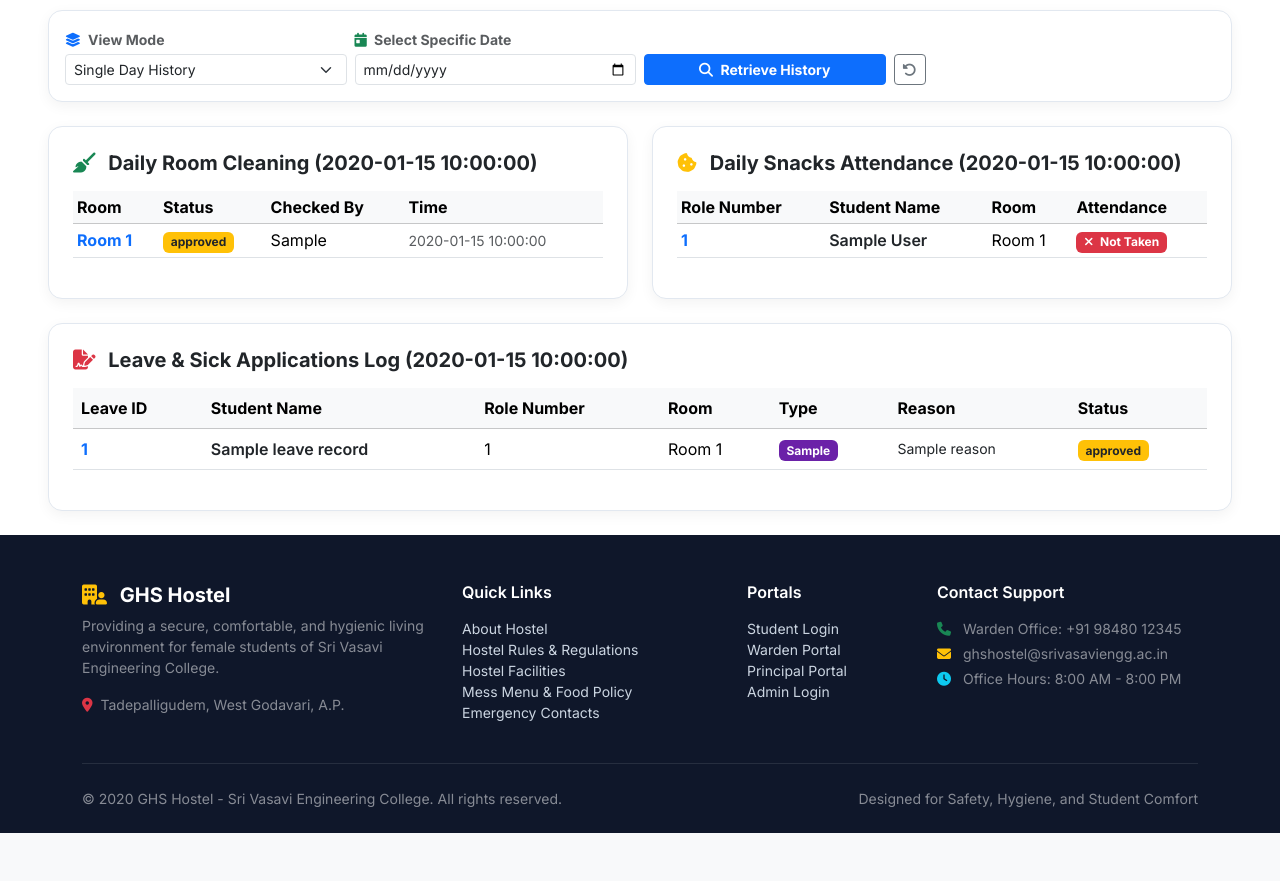
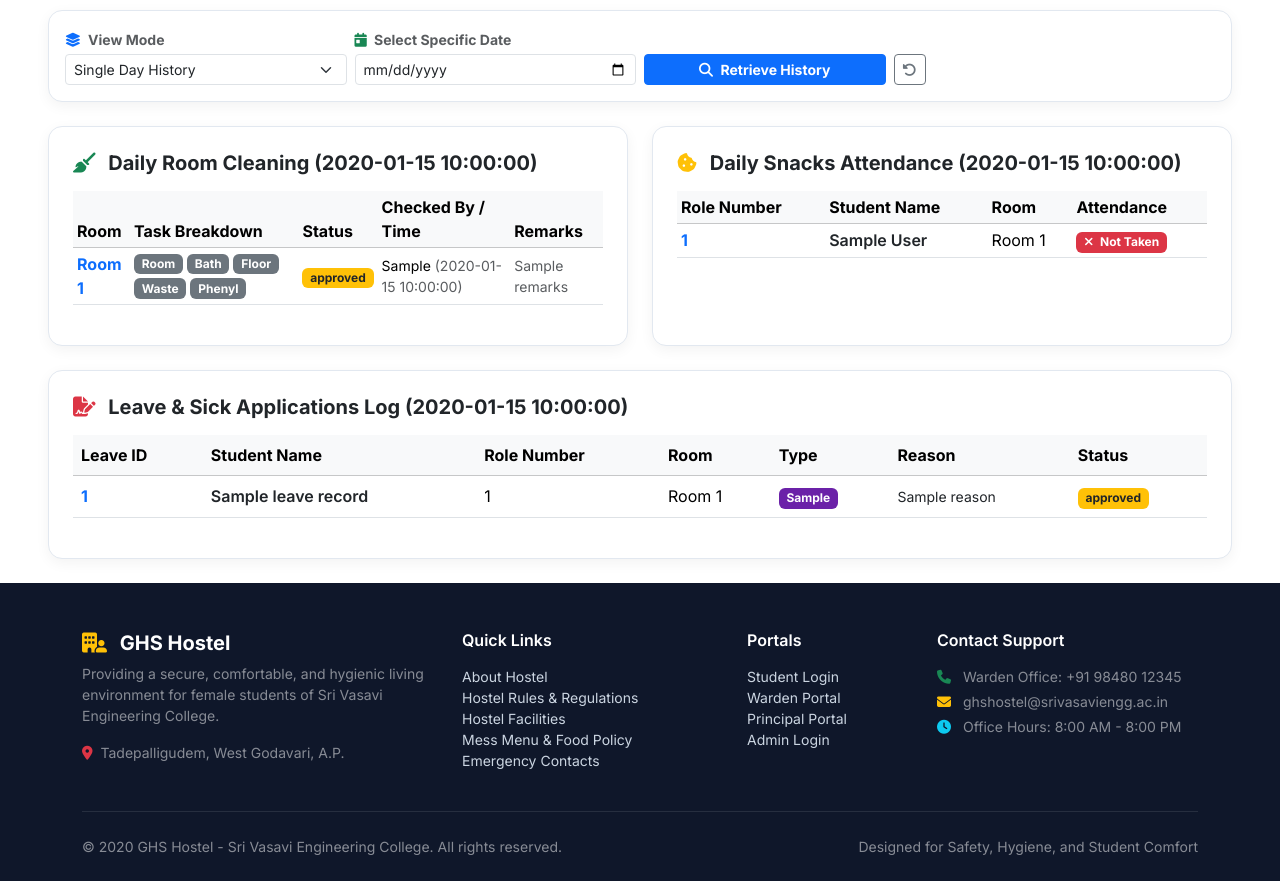
Before and after one commit to SnehaHarshitha/Vasavi-GHS-Hostel, a Python web app: template app/templates/admin/history_reports.html in a window 1280 px wide. Shown: the part 233-1114 px from the top of the page. Before the commit the page ends 1066 px from the top, so only its background shows below. Run offline with Jinja, Linux system fonts and the light colour scheme; the template is opened without the code that fills it: most values are stand-ins (such as "Sample title", 1, 10 or a date in 2020); some libraries are stand-ins or nearby versions.

Commit message:
Fix Jinja datetime error in room cleaning, expand roster access to Admin/Warden/Principal, enhance history breakdown, and add student room cleaning confirmation

```diff
--- a/app/routes/warden_routes.py
+++ b/app/routes/warden_routes.py
@@ -341,6 +341,7 @@ def cleaning_management():
         return redirect(url_for('public.index'))
 
     today_str = request.args.get('date', datetime.now().strftime('%Y-%m-%d'))
+    now_time_str = datetime.now().strftime('%I:%M %p')
 
     if request.method == 'POST':
         room_number = request.form.get('room_number')
@@ -360,6 +361,7 @@ def cleaning_management():
     return render_template(
         'warden/cleaning_mgmt.html',
         today_str=today_str,
+        now_time_str=now_time_str,
         rooms=all_rooms,
         cleaning_records=cleaning_records,
         stats=stats
--- a/app/templates/admin/history_reports.html
+++ b/app/templates/admin/history_reports.html
@@ -130,9 +130,10 @@
               <thead class="table-light">
                 <tr>
                   <th>Room</th>
+                  <th>Task Breakdown</th>
                   <th>Status</th>
-                  <th>Checked By</th>
-                  <th>Time</th>
+                  <th>Checked By / Time</th>
+                  <th>Remarks</th>
                 </tr>
               </thead>
               <tbody>
@@ -140,17 +141,28 @@
                 <tr>
                   <td class="fw-bold text-primary">Room {{ c.room_number }}</td>
                   <td>
+                    <div class="d-flex gap-1 flex-wrap">
+                      <span class="badge {% if c.room_cleaned %}bg-success{% else %}bg-secondary{% endif %}" title="Room Cleaned">Room</span>
+                      <span class="badge {% if c.bathroom_cleaned %}bg-info text-dark{% else %}bg-secondary{% endif %}" title="Bathroom Cleaned">Bath</span>
+                      <span class="badge {% if c.floor_cleaned %}bg-warning text-dark{% else %}bg-secondary{% endif %}" title="Floor Mopped">Floor</span>
+                      <span class="badge {% if c.waste_removed %}bg-danger{% else %}bg-secondary{% endif %}" title="Waste Disposed">Waste</span>
+                      <span class="badge {% if c.phenyl_kept %}bg-purple text-white{% else %}bg-secondary{% endif %}" style="background:#6b21a8;" title="Phenyl Provided">Phenyl</span>
+                    </div>
+                  </td>
+                  <td>
                     {% if c.status == 'Completed' %}
                       <span class="badge bg-success">Completed</span>
+                    {% elif c.status == 'Problem Reported' %}
+                      <span class="badge bg-danger">Problem Reported</span>
                     {% else %}
                       <span class="badge bg-warning text-dark">{{ c.status or 'Pending' }}</span>
                     {% endif %}
                   </td>
-                  <td>{{ c.checked_by or 'Warden' }}</td>
-                  <td class="small text-muted">{{ c.check_time or '—' }}</td>
+                  <td class="small">{{ c.checked_by or 'Warden' }} <span class="text-muted">({{ c.check_time or '—' }})</span></td>
+                  <td class="small text-muted">{{ c.remarks or '—' }}</td>
                 </tr>
                 {% else %}
-                <tr><td colspan="4" class="text-center text-muted py-3">No cleaning records stored for {{ date_str }}.</td></tr>
+                <tr><td colspan="5" class="text-center text-muted py-3">No cleaning records stored for {{ date_str }}.</td></tr>
                 {% endfor %}
               </tbody>
             </table>
--- a/app/templates/warden/cleaning_mgmt.html
+++ b/app/templates/warden/cleaning_mgmt.html
@@ -258,7 +258,7 @@
 
               <div class="col-md-4">
                 <label class="form-label fw-bold small">Check Time</label>
-                <input type="text" name="check_time" class="form-control" value="{{ rec.check_time if rec else datetime.now().strftime('%I:%M %p') }}">
+                <input type="text" name="check_time" class="form-control" value="{{ rec.check_time if rec else now_time_str }}">
               </div>
 
               <div class="col-12">
```
Also changed, not shown: app/routes/admin_routes.py (+8 -0 lines), app/routes/principal_routes.py (+8 -0 lines), app/routes/student_routes.py (+25 -0 lines), app/templates/student/cleaning.html (+8 -0 lines).
